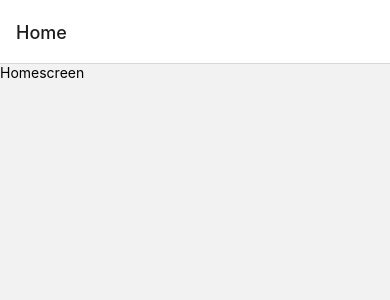
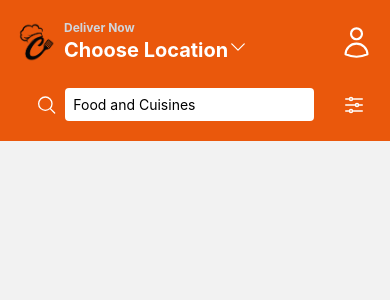
Before and after one commit to mchtkuk/Cooked-app, a React Native app: screen /Home in a window 390 px wide. Shown: the top 300 px of the page. Built offline with nearby package versions, Linux system fonts and the light colour scheme.

Commit message:
header design completed

```diff
--- /dev/null
+++ b/db.json
@@ -0,0 +1,19 @@
+{
+  "posts": [
+    {
+      "id": 1,
+      "title": "json-server",
+      "author": "typicode"
+    }
+  ],
+  "comments": [
+    {
+      "id": 1,
+      "body": "some comment",
+      "postId": 1
+    }
+  ],
+  "profile": {
+    "name": "typicode"
+  }
+}
--- a/screens/Homescreen.js
+++ b/screens/Homescreen.js
@@ -1,10 +1,41 @@
-import { View, Text } from 'react-native'
-import React from 'react'
+import { useNavigation } from "@react-navigation/native";
+import { useLayoutEffect } from "react";
+import { View, Text, Button, SafeAreaView, Image, TextInput } from "react-native";
+import { ChevronDownIcon, UserIcon, AdjustmentsHorizontalIcon, MagnifyingGlassIcon } from "react-native-heroicons/outline";
 
 export default function Homescreen() {
+  const navigation = useNavigation();
+
+  useLayoutEffect(() => {
+    navigation.setOptions({
+      headerShown: false,
+    });
+  }, []);
+
   return (
-    <View>
-      <Text>Homescreen</Text>
-    </View>
-  )
+    <SafeAreaView className="bg-orange-600 pt-5">
+      <View className="flex-row pb-3 items-center mx-4 space-x-2">
+        <Image
+          source={require("../public/logov01.png")}
+          className="h-10 w-10 p-4 rounded-full"
+        />
+        <View className="flex-1">
+          <Text className="font-bold text-gray-300 text-xs">Deliver Now</Text>
+          <Text className="font-bold text-xl text-white">
+            Choose Location
+            <ChevronDownIcon size={20} color="white" />
+          </Text>
+        </View>
+
+        <UserIcon size={35} color="white" />
+      </View>
+      <View className="flex-row items-center space-x-4 pb-2 mx-6">
+        <View className="flex-row flex-1 justify-center space-x-2 bg-transparent p-3 items-center">
+          <MagnifyingGlassIcon color="white" />
+          <TextInput className="bg-white w-full rounded p-2" placeholder="Food and Cuisines" keyboardType="default" />
+        </View>
+        <AdjustmentsHorizontalIcon color="white" />
+      </View>
+    </SafeAreaView>
+  );
 }
--- a/tailwind.config.js
+++ b/tailwind.config.js
@@ -1,6 +1,6 @@
 /** @type {import('tailwindcss').Config} */
 module.exports = {
-  content: ["./App.{js,jsx,ts,tsx}", "./<custom directory>/**/*.{js,jsx,ts,tsx}"],
+  content: ["./App.{js,jsx,ts,tsx}", "./screens/**/*.{js,jsx,ts,tsx}"],
   theme: {
     extend: {},
   },
```
Also changed, not shown: helper/post.js (added, +12 -0 lines), package.json (+7 -1 lines), public/logov01.png (added), 1 other file (tests, documents, lock files or other folders).
